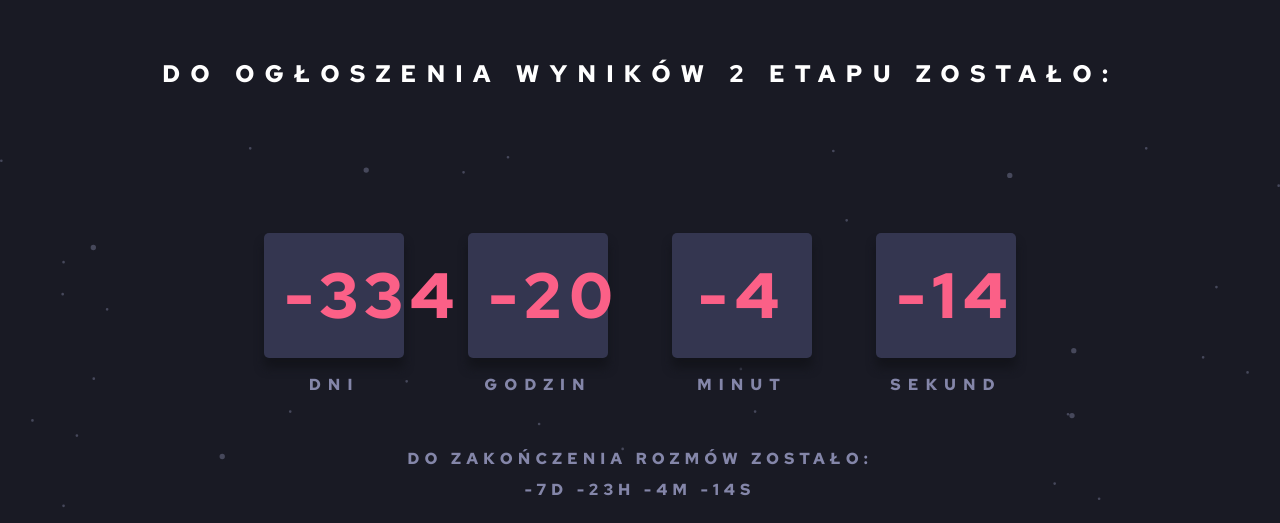
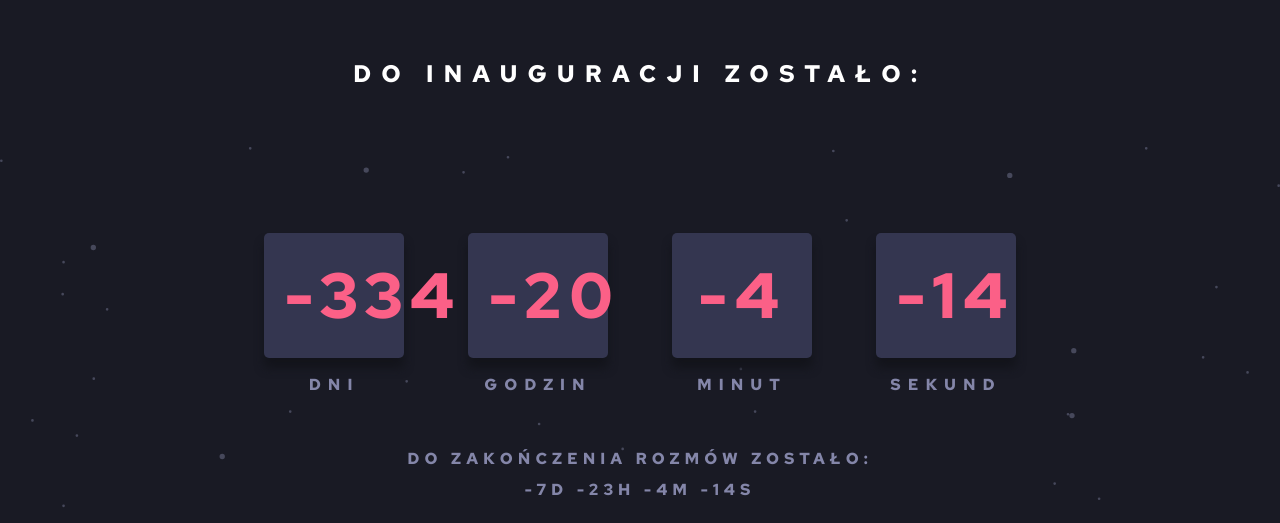
Before and after one commit to Nartynka/countdown, a plain HTML site: page index.html in a window 1280 px wide. Shown: the top 523 px of the page. Drawn offline with Linux system fonts and the light colour scheme.

Commit message:
Update index.html

```diff
--- a/index.html
+++ b/index.html
@@ -14,7 +14,7 @@
 <body>
 
   <div class="container">
-    <h1 class="header">Do ogłoszenia wyników 2 etapu zostało:</h1>
+    <h1 class="header">Do inauguracji zostało: </h1>
 
     <div class="timer">
       <div class="timer__element">
```
